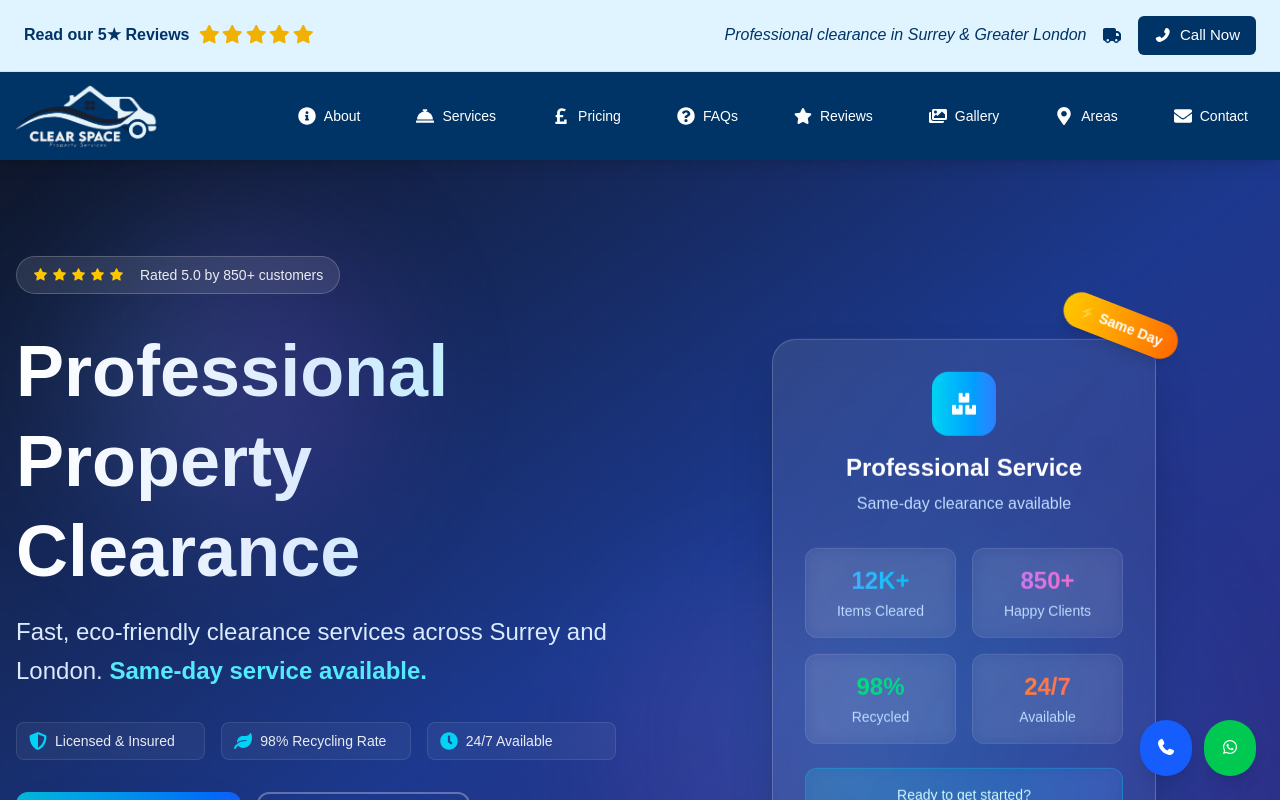
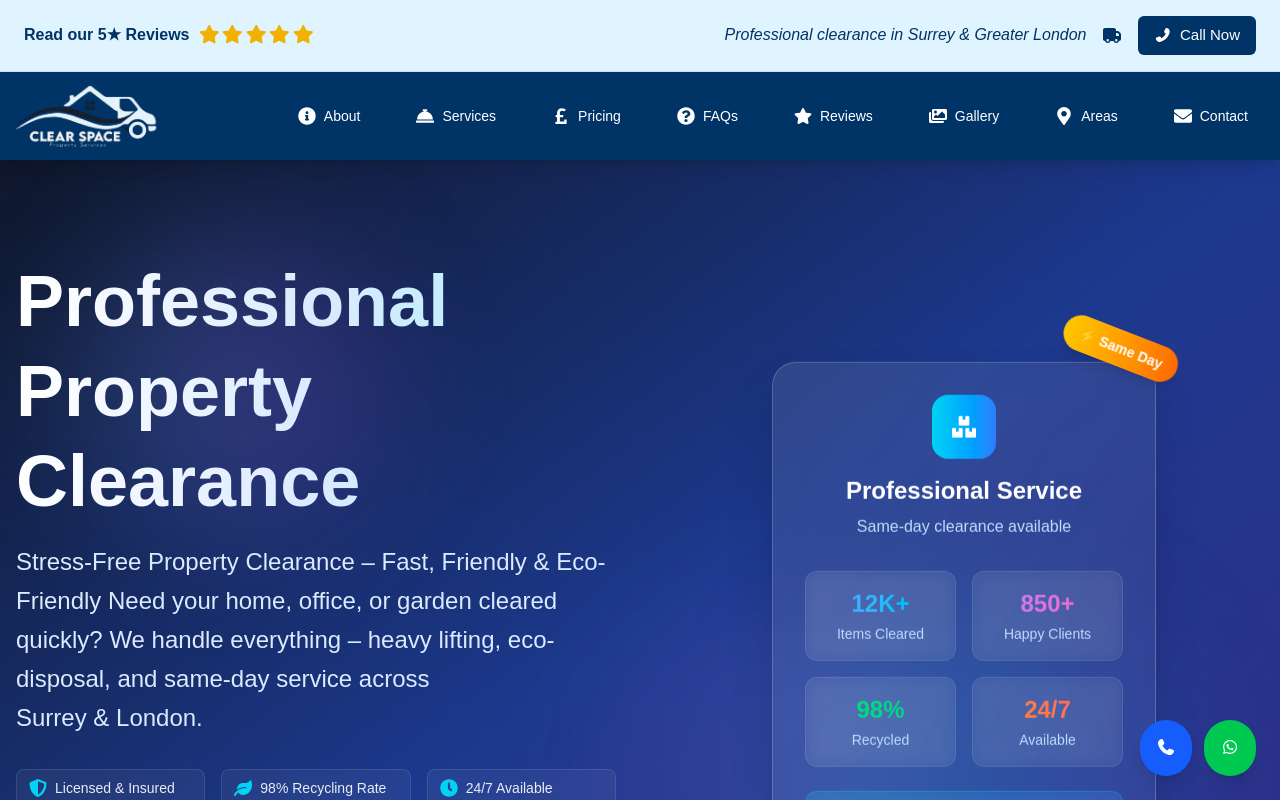
Before and after one commit to shankar-01/clear_space_website, a Next.js app: page / in a window 1280 px wide. Shown: the top 800 px of the page. Built offline with nearby package versions, Linux system fonts and the light colour scheme.

Commit message:
updated landing page text

```diff
--- a/src/app/page.tsx
+++ b/src/app/page.tsx
@@ -1,6 +1,6 @@
 // pages/index.js
 "use client";
-import { faCheck, faArrowRight, faStar } from "@fortawesome/free-solid-svg-icons";
+import { faCheck, faArrowRight } from "@fortawesome/free-solid-svg-icons";
 import { FontAwesomeIcon } from "@fortawesome/react-fontawesome";
 import { motion } from "framer-motion";
 import { FaRecycle, FaSmile, FaClock, FaBoxes, FaShieldAlt, FaLeaf } from 'react-icons/fa';
@@ -109,7 +109,7 @@ export default function Home() {
               transition={{ duration: 0.8 }}
             >
               {/* Trust Badge */}
-              <motion.div
+              {/* <motion.div
                 className="inline-flex items-center bg-white/10 backdrop-blur-sm border border-white/20 rounded-full px-4 py-2 text-sm"
                 initial={{ opacity: 0, y: -20 }}
                 animate={{ opacity: 1, y: 0 }}
@@ -121,7 +121,7 @@ export default function Home() {
                   ))}
                 </div>
                 <span className="text-white/90">Rated 5.0 by 850+ customers</span>
-              </motion.div>
+              </motion.div> */}
 
               {/* Main Headline */}
               <div className="space-y-4">
@@ -152,8 +152,9 @@ export default function Home() {
                   animate={{ opacity: 1, y: 0 }}
                   transition={{ delay: 0.5 }}
                 >
-                  Fast, eco-friendly clearance services across Surrey and London.
-                  <span className="text-cyan-300 font-semibold"> Same-day service available.</span>
+                  Stress-Free Property Clearance – Fast, Friendly & Eco-Friendly
+Need your home, office, or garden cleared quickly? We handle everything – heavy lifting, eco-disposal, and same-day service across Surrey & London.
+
                 </motion.p>
               </div>
 
```
